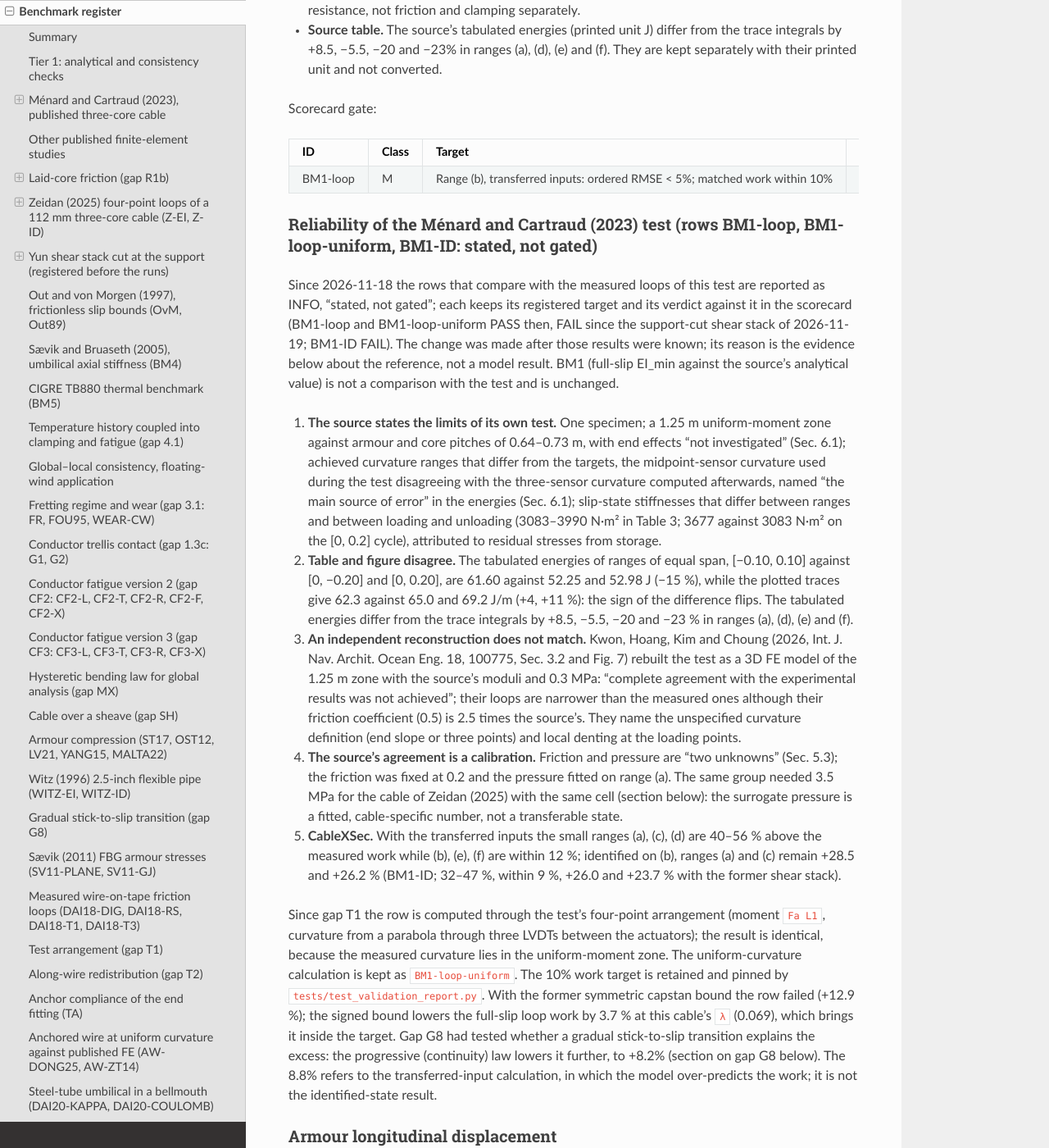
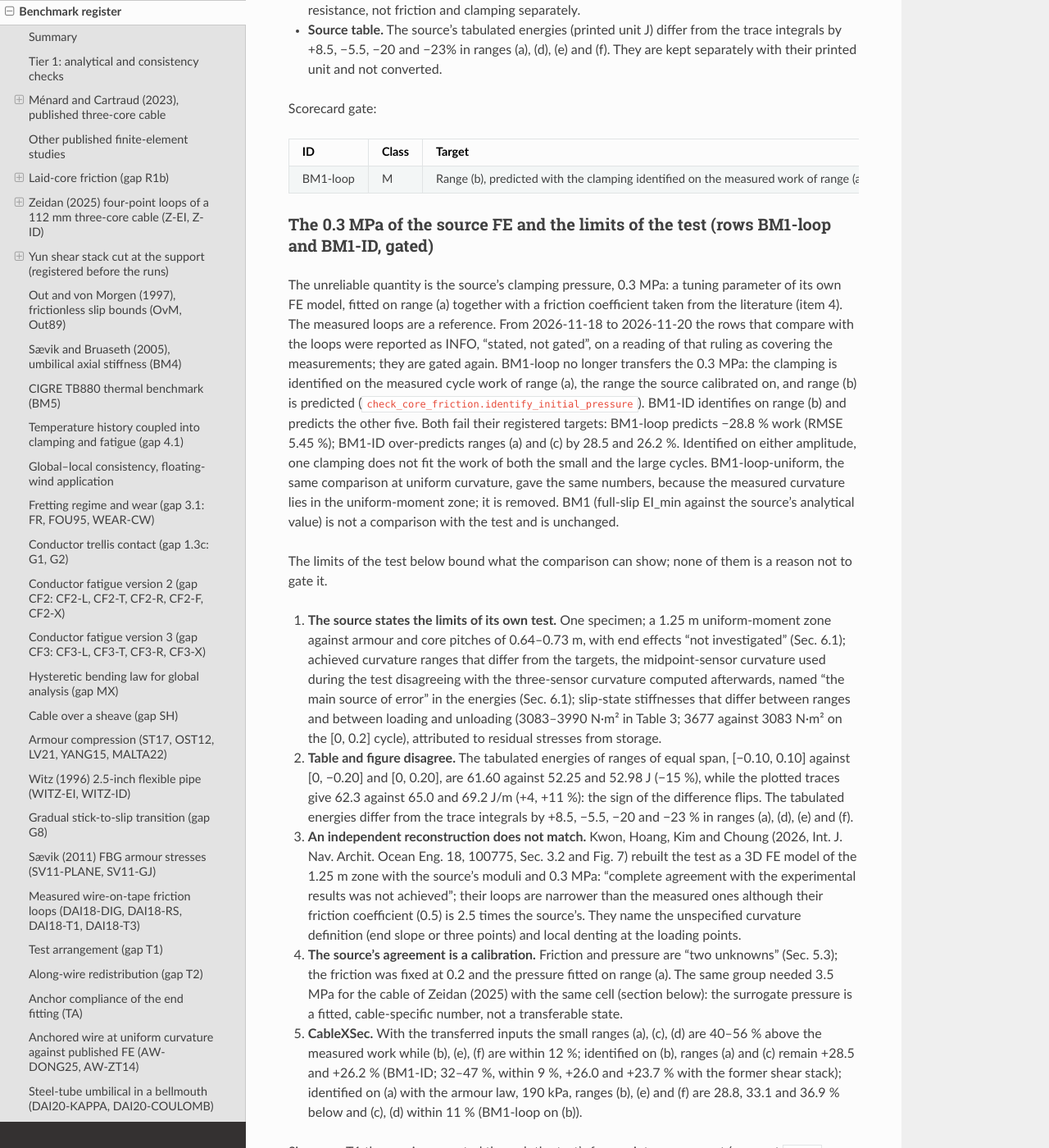
Before and after one commit to SMI-Lab-Inha/CableXSec, a Sphinx documentation site: the page built from doc/benchmarks.md, in a window 1280 px wide and 1400 px high, scrolled down 5989 px. Shown: the whole window at 82% size. Built offline with Sphinx 7.4.7 and the Read the Docs theme 3.1.0, drawn with Linux system fonts in a browser that asks for light colours; some of the changed text lies outside the part shown.

Commit message:
validation: Ménard rows gated with an identified clamping; CH-GJ removed
The unreliable quantity of the Ménard and Cartraud (2023) comparison is
the source's 0.3 MPa clamping, a tuning parameter of its own FE model, not
the measured loops. BM1-loop and BM1-ID are gated again. BM1-loop no
longer transfers the 0.3 MPa: the clamping is identified on the measured
cycle work of range (a), the +/-0.05 cycle the source calibrated on (190.1
kPa with the armour law), and range (b) is predicted: ordered RMSE 5.45 %,
work 44.4 against 62.3 J/m (-28.8 %), FAIL against the unchanged targets.
BM1-ID (identified on range (b)) reads FAIL on ranges (a) and (c).
BM1-loop-uniform gave the same numbers at uniform curvature and is
removed. check_core_friction.identify_initial_pressure is the bisection of
identify_then_predict, unchanged, on any range.

CH-GJ compared the torsional stiffness of the Chae, Nam and Shim (2023)
cable with the outputs of the source's three cross-section tools, its only
reference values; nothing is measured. It is removed from the report and
the tool values from the torsion script. The register keeps the core-lay
sensitivity as a stated finding: S-lay cores give 21-31 % less than
straight cores.

A quoted third-party tool name in the register is rephrased.

Signed-off-by: Jae Hoon Seo <jaehoon.seo@inha.ac.kr>

```diff
--- a/doc/benchmarks.md
+++ b/doc/benchmarks.md
@@ -91,13 +91,13 @@ model) is the full construction.
 | Armour compression: Malta et al. (2022), sheath-only FE | MM | Reported only: screen 49% below the FE limit load (conservative) |
 | Ménard and Cartraud (2023) full-slip stiffness | MM | PASS |
 | Ménard and Cartraud (2023) six measured bending ranges, moment | M | Moment errors 2.71–10.55% (transfer) |
-| Ménard and Cartraud (2023) six measured bending ranges, work | M | Unreliable reference, stated, not gated since 2026-11-18 (evidence in its section); range (b) +11.8 % (registered 10 % target not met since the support-cut shear stack; +8.8 % before); ranges (a), (c), (d) +40 to +56 % (+32 to +47 % before) |
+| Ménard and Cartraud (2023) six measured bending ranges, work | M | FAIL (BM1-loop, gated): clamping identified on range (a), range (b) work −28.8 %, ordered RMSE 5.45 %. With the source FE's 0.3 MPa transferred (reported, not gated: a tuning parameter of that model): range (b) +11.8 %, ranges (a), (c), (d) +40 to +56 % |
 | Armour longitudinal displacement, Ménard and Cartraud FE | MM | Phase and scale reproduced; peaks over-predicted |
 | Tjahjanto et al. (2017), Leroy et al. (2017) FE armour slip | MM | Qualitative agreement only |
 | Sævik and Bruaseth (2005) umbilical axial stiffness | M | NOT VALIDATED |
 | CIGRE TB880 conductor temperature | MM | PARTIAL |
 | Global–local consistency, floating-wind application | I | Full-slip results are upper estimates |
-| Laid-core friction (gap R1b), Ménard and Cartraud (2023) six ranges | M | Stated, not gated (unreliable reference). With the transferred 0.3 MPa the cores raise the work (range (b) +30.2 %); identified on (b) with the full accounting, predictions (a) and (c) outside the registered target (+28.5, +26.2 %), (d)–(f) within 16 % |
+| Laid-core friction (gap R1b), Ménard and Cartraud (2023) six ranges | M | FAIL (BM1-ID, gated). With the transferred 0.3 MPa the cores raise the work (range (b) +30.2 %); identified on (b) with the full accounting, predictions (a) and (c) outside the registered target (+28.5, +26.2 %), (d)–(f) within 16 % |
 | Laid-core law, distributed form and contact loads that follow the tension (CF-D, CF-T) | A, I | PASS except CF-D-slip (1.02e-4 against 1e-4 at the default stations: station quadrature, documented) |
 | Zeidan (2025) four-point loops, 112 mm three-core cable (Z-EI, Z-ID) | M | Diagnosed on for the shear-stack rule, not independent. Z-EI PASS: measured stick secant 141–240 kN·m² below the no-slip EI_max of 311.1 kN·m² (armour ξ 0.832/1.000; 12.0 kN·m² and ξ 0.009/0.016 before the series stack stopped counting the 8.75 mm EPR of the cores). Z-ID FAIL: P0 759.8 kPa identified on the 40 mm work; predicted work +10.4 to −9.6 %, but branch RMSE 13.7–15.4 % and moment range −33 to −46 % (slip slope near EI_min). Measured curvature axis is the loading-point formula applied to the mid-span deflection (+26 to +29 % on the central curvature of the source's Fig. 18) |
 | Fretting regime and wear (gap 3.1): Mindlin/Cattaneo closed forms, Fouvry ratios, limits, rotation | A | PASS |
@@ -241,18 +241,30 @@ Scorecard gate:
 
 | ID | Class | Target | Result | Status |
 | --- | --- | --- | --- | --- |
-| BM1-loop | M | Range (b), transferred inputs: ordered RMSE < 5%; matched work within 10% | RMSE 2.86%; work 69.7 vs 62.3 J/m, +11.8% (former shear stack: 2.71 %, 67.8 J/m, +8.8 %, PASS; former bound: 3.16 %, 70.4 J/m, +12.9 %, FAIL) | INFO: unreliable reference, stated, not gated (registered target FAIL) |
-
-### Reliability of the Ménard and Cartraud (2023) test (rows BM1-loop, BM1-loop-uniform, BM1-ID: stated, not gated)
-
-Since 2026-11-18 the rows that compare with the measured loops of this test
-are reported as INFO, "stated, not gated"; each keeps its registered target
-and its verdict against it in the scorecard (BM1-loop and BM1-loop-uniform
-PASS then, FAIL since the support-cut shear stack of 2026-11-19; BM1-ID
-FAIL). The change was made after those results were known; its
-reason is the evidence below about the reference, not a model result. BM1
-(full-slip EI_min against the source's analytical value) is not a comparison
-with the test and is unchanged.
+| BM1-loop | M | Range (b), predicted with the clamping identified on the measured work of range (a): ordered RMSE < 5%; matched work within 10% | P0 190.1 kPa; RMSE 5.45%; work 44.4 vs 62.3 J/m, −28.8% (with the transferred 0.3 MPa, reported: 2.86 %, 69.7 J/m, +11.8 %; former shear stack 2.71 %, +8.8 %; former bound 3.16 %, +12.9 %) | FAIL |
+
+### The 0.3 MPa of the source FE and the limits of the test (rows BM1-loop and BM1-ID, gated)
+
+The unreliable quantity is the source's clamping pressure, 0.3 MPa: a tuning
+parameter of its own FE model, fitted on range (a) together with a friction
+coefficient taken from the literature (item 4). The measured loops are a
+reference. From 2026-11-18 to 2026-11-20 the rows that compare with the loops
+were reported as INFO, "stated, not gated", on a reading of that ruling as
+covering the measurements; they are gated again. BM1-loop no longer transfers
+the 0.3 MPa: the clamping is identified on the measured cycle work of range
+(a), the range the source calibrated on, and range (b) is predicted
+(`check_core_friction.identify_initial_pressure`). BM1-ID identifies on range
+(b) and predicts the other five. Both fail their registered targets: BM1-loop
+predicts −28.8 % work (RMSE 5.45 %); BM1-ID over-predicts ranges (a) and (c)
+by 28.5 and 26.2 %. Identified on either amplitude, one clamping does not fit
+the work of both the small and the large cycles. BM1-loop-uniform, the same
+comparison at uniform curvature, gave the same numbers, because the measured
+curvature lies in the uniform-moment zone; it is removed. BM1 (full-slip
+EI_min against the source's analytical value) is not a comparison with the
+test and is unchanged.
+
+The limits of the test below bound what the comparison can show; none of them
+is a reason not to gate it.
 
 1. **The source states the limits of its own test.** One specimen; a 1.25 m
    uniform-moment zone against armour and core pitches of 0.64–0.73 m, with
@@ -285,14 +297,17 @@ with the test and is unchanged.
 5. **CableXSec.** With the transferred inputs the small ranges (a), (c), (d)
    are 40–56 % above the measured work while (b), (e), (f) are within 12 %;
    identified on (b), ranges (a) and (c) remain +28.5 and +26.2 % (BM1-ID;
-   32–47 %, within 9 %, +26.0 and +23.7 % with the former shear stack).
+   32–47 %, within 9 %, +26.0 and +23.7 % with the former shear stack);
+   identified on (a) with the armour law, 190 kPa, ranges (b), (e) and (f)
+   are 28.8, 33.1 and 36.9 % below and (c), (d) within 11 % (BM1-loop on (b)).
 
 Since gap T1 the row is computed through the test's four-point arrangement
 (moment `Fa L1`, curvature from a parabola through three LVDTs between the
-actuators); the result is identical, because the measured curvature lies in
-the uniform-moment zone. The uniform-curvature calculation is kept as
-`BM1-loop-uniform`. The 10% work target is retained and pinned by
-`tests/test_validation_report.py`.
+actuators); the result is identical to the uniform-curvature calculation,
+because the measured curvature lies in the uniform-moment zone. The 10% work
+target is retained and pinned by `tests/test_validation_report.py`.
+The paragraphs below describe the row with the transferred 0.3 MPa, as it
+was computed until 2026-11-20 and is still reported in the table above.
 With the former symmetric capstan bound the row failed (+12.9 %); the signed
 bound lowers the full-slip loop work by 3.7 % at this cable's `λ` (0.069),
 which brings it inside the target. Gap G8 had tested whether a gradual
@@ -349,8 +364,8 @@ transfer rows move with the stiffer stick (before: armour only 2.71 %,
 | Janocha (2024) 66 kV, 50 kN, Fig. 6 loop half-height at κ = 0 | C2C (FE, no initial contact state) | reported (about 1.0 kN·m) | 0.115 kN·m (solved) | 0.209 kN·m (μ 0.46, Table 2); 0.409 kN·m with the filler profiles | reported |
 | Same, slipping slope; IEA Wind Task 49 Table 13 (its row cites the same source) | C2C | reported (42.47 kN·m²; Fig. 6 about 29) | 21.7 kN·m² | 21.7 kN·m² | reported |
 | Same, Fig. 12b moment at 0.01 1/m and stick slope | — | retired (below) | 0.23 / 0.37 / 0.53 kN·m | 0.25 / 0.57 / 0.93 kN·m | retired |
-| Ménard (2023) range (b), transferred inputs (0.3 MPa of the source FE), core μ 0.2 as in the source FE | M | RMSE < 5 %; work within 10 % (BM1-loop) | 2.86 %; +11.8 % | 5.08 %; +30.2 % | FAIL with and without the cores against the BM1-loop target; stated, not gated (unreliable reference) |
-| Ménard (2023) ranges (a), (c)–(f), work | M | — | +56.4, +53.8, +40.2, +5.1, −0.9 % | +72.3, +68.9, +54.4, +22.2, +15.3 % | (worse); stated, not gated |
+| Ménard (2023) range (b), transferred inputs (0.3 MPa of the source FE), core μ 0.2 as in the source FE | M | RMSE < 5 %; work within 10 % (BM1-loop) | 2.86 %; +11.8 % | 5.08 %; +30.2 % | FAIL with and without the cores against the BM1-loop target; reported, not gated (the 0.3 MPa is a tuning parameter of the source FE) |
+| Ménard (2023) ranges (a), (c)–(f), work | M | — | +56.4, +53.8, +40.2, +5.1, −0.9 % | +72.3, +68.9, +54.4, +22.2, +15.3 % | (worse); reported, not gated |
 
 - **Janocha.** The source is a finite-element model, not a test, and states
   no initial contact state; its figures are compared code to code and not
@@ -436,8 +451,8 @@ with the former shear stack 220 and 275 kPa).
 | (f) | 69.2 | −11.7 %, 4.43 % | −11.3 %, 4.57 % | PASS |
 
 The registered target fails on ranges (a) and (c), the two small-amplitude
-ranges. Since 2026-11-18 the row is stated, not gated (see "Reliability of
-the Ménard and Cartraud (2023) test"). The full accounting brings every small-amplitude prediction closer
+ranges. The row is gated: FAIL (see "The 0.3 MPa of the source FE and the
+limits of the test"). The full accounting brings every small-amplitude prediction closer
 than the armour law identified the same way ((a) +40.1 % → +28.5 %, (c)
 +37.7 % → +26.2 %, (d) +25.5 % → +15.2 %) and leaves the large ranges (e)
 and (f) unchanged within 0.5 %. What remains is an over-prediction of the work
@@ -2463,7 +2478,7 @@ arrangement from the far end fitting to the tensioner pin (Fig. 1 sketch);
 no inlet tube between the end fitting and the entrance; no gravity (the
 source applies self-weight, value not printed); small slopes (the largest
 angle is 17°); tube steel 207 GPa. The umbilical bending stiffness and weight
-are not printed ("obtained from UFLEX").
+are not printed ("obtained from one of the source's cross-section tools").
 
 **DAI20-KAPPA (registered).** The SV11 rig beam (`check_saevik2011.Beam` with
 this rig: clamp at the end fitting, free inlet, entrance gap 3 mm, curved
@@ -2797,24 +2812,22 @@ so the coiling stresses themselves are not benchmarked.
 Request `cablexsec.compute_coiling`, tests `tests/test_coiling.py`. Any coiling
 result depends on the core lay, which must be stated with it.
 
-### Torsional stiffness of the coiling cable (CH-GJ, model-to-model)
-
-The source's Table 5 gives the torsional stiffness of its cable from three
-cross-section tools; none is measured. CH-GJ reports the free torsional
-stiffness of the packaged cable at the source's twist (0.125 rad/m, Table 4;
-the sense that unwinds the armour; zero tension), as a stated comparison
-without a gate:
+### Torsional stiffness of the coiling cable: core-lay sensitivity (stated)
+
+No torsional stiffness of the source's cable is measured, so none is
+benchmarked. The free torsional stiffness of the packaged cable at the
+source's twist (0.125 rad/m, Table 4; the sense that unwinds the armour; zero
+tension) depends on the core lay, which must be stated with it
+(`validation/scripts/check_section_torsion.py`, `chae_checks`):
 
 | Core lay | Armour pitch 1.8 m (kN m²) | Armour pitch 3.0 m (kN m²) |
 | --- | --- | --- |
-| Range of the three tools (Table 5) | 59.6–83.2 | 34.3–44.7 |
 | Straight (packaged) | 81.9 | 50.5 |
 | S, assumed pitch 2.5 m | 61.1 | 35.0 |
 | S, assumed pitch 3.0 m | 64.4 | 37.3 |
 
-With straight cores the value is inside the tools' range at 1.8 m and 13 %
-above its top at 3.0 m; with S-lay cores at either assumed pitch it is inside
-at both pitches, at 0.88–0.93 of the middle tool at 1.8 m and 0.79–0.84 at 3.0 m.
+S-lay cores lower it by 21–25 % at 1.8 m and 26–31 % at 3.0 m against
+straight cores.
 
 - **Core lay.** The source lays the cores S, like the armour (Sec. 2.1.2), but
   gives no core pitch; the packaged file keeps straight cores. Under an
@@ -2833,6 +2846,10 @@ at both pitches, at 0.88–0.93 of the middle tool at 1.8 m and 0.79–0.84 at 3
   then takes `k22 − k12²/k11` with the cylinders in `k11`. The published column
   (69.6–25.1 kN m²) is proportional to `1/P²` within 0.2 % and therefore holds
   no pitch-independent `G_c J_c` term; it is not used as a reference here.
+- **Removed row.** CH-GJ compared these values with the range of the
+  source's three cross-section tools (Table 5), the only reference values
+  there. It was a model-to-model comparison with no measurement and is
+  removed from the validation report.
 
 ### Torsional stiffness of the Su et al. (2026) 35 kV cable
 
```
Also changed, not shown: other parts of doc/benchmarks.md (+1 -1 lines), CHANGELOG.md (+18 -7 lines), VALIDATION.md (+10 -7 lines), doc/global_local_guide.md (+2 -1 lines), doc/tutorials/02_bending_hysteresis.md (+11 -8 lines), validation/validation_report.md (+2 -4 lines), 5 other files.
